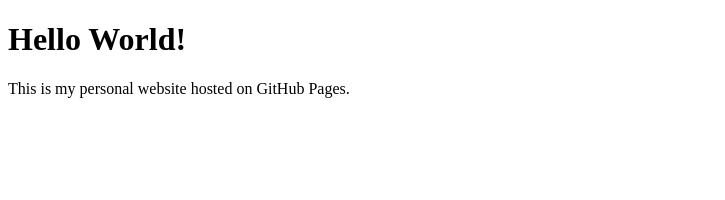
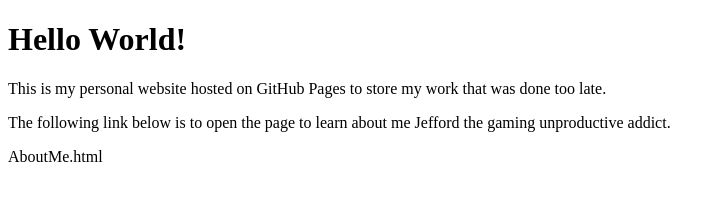
Before and after one commit to Jl0418/JeffordPersonalProj, a plain HTML site: page index.html in a window 1280 px wide. Shown: the whole page, without its empty margins (0-725 px from the left). Drawn offline with Linux system fonts and the light colour scheme.

Commit message:
Update index.html

```diff
--- a/index.html
+++ b/index.html
@@ -6,6 +6,8 @@
   </head>
   <body>
     <h1>Hello World!</h1>
-    <p>This is my personal website hosted on GitHub Pages.</p>
+    <p>This is my personal website hosted on GitHub Pages to store my work that was done too late.</p>
+    <p>The following link below is to open the page to learn about me Jefford the gaming unproductive addict.</p>
+    <a>AboutMe.html</a>
   </body>
 </html>
```
